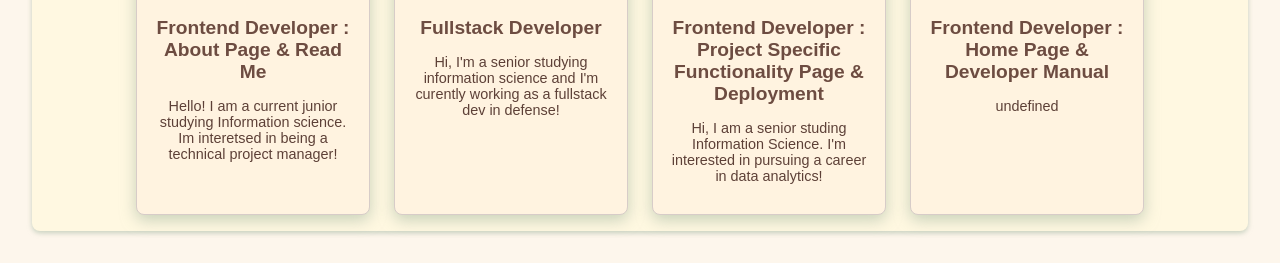
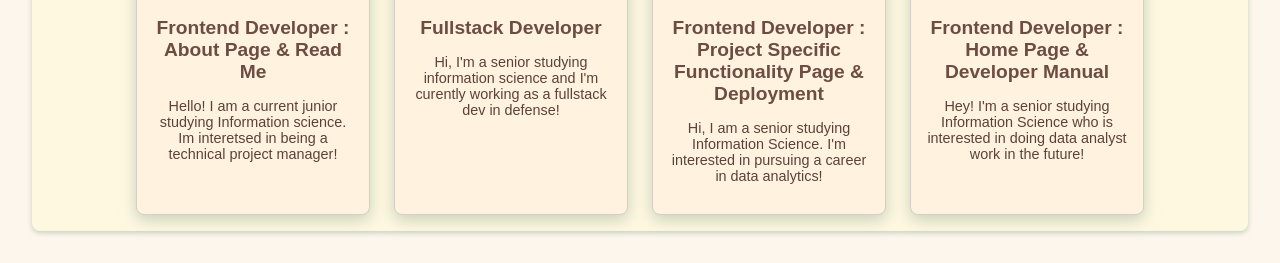
Before and after one commit to sodrop02/INST-377-Group-Project, a website: page about.html in a window 1280 px wide. Shown: the part 615-878 px from the top of the page. Drawn offline with Linux system fonts and the light colour scheme.

Commit message:
Update about.html

```diff
--- a/about.html
+++ b/about.html
@@ -38,8 +38,8 @@
         const teamMembers = [
             { name: "Asa Agyemang", role: "Frontend Developer : About Page & Read Me", img: "AsaAgyemang.jpg", bio:" Hello! I am a current junior studying Information science. Im interetsed in being a technical project manager!" },
             { name: "Joshua Hu", role: "Fullstack Developer", img: "JoshHu.jpg", bio:"Hi, I'm a senior studying information science and I'm curently working as a fullstack dev in defense!" },
-            { name: "Semhar Haile", role: "Frontend Developer : Project Specific Functionality Page & Deployment", img: "Semhar.jpg", bio: "Hi, I am a senior studing Information Science. I'm interested in pursuing a career in data analytics!" }
-            , { name: "Kai Jung", role: "Frontend Developer : Home Page & Developer Manual", img: "KaiJung.jpg" }
+            { name: "Semhar Haile", role: "Frontend Developer : Project Specific Functionality Page & Deployment", img: "Semhar.jpg", bio: "Hi, I am a senior studying Information Science. I'm interested in pursuing a career in data analytics!" }
+            , { name: "Kai Jung", role: "Frontend Developer : Home Page & Developer Manual", img: "KaiJung.jpg", bio: "Hey! I'm a senior studying Information Science who is interested in doing data analyst work in the future!"  }
         ];
 
         const teamContainer = document.getElementById('team-container');
```
